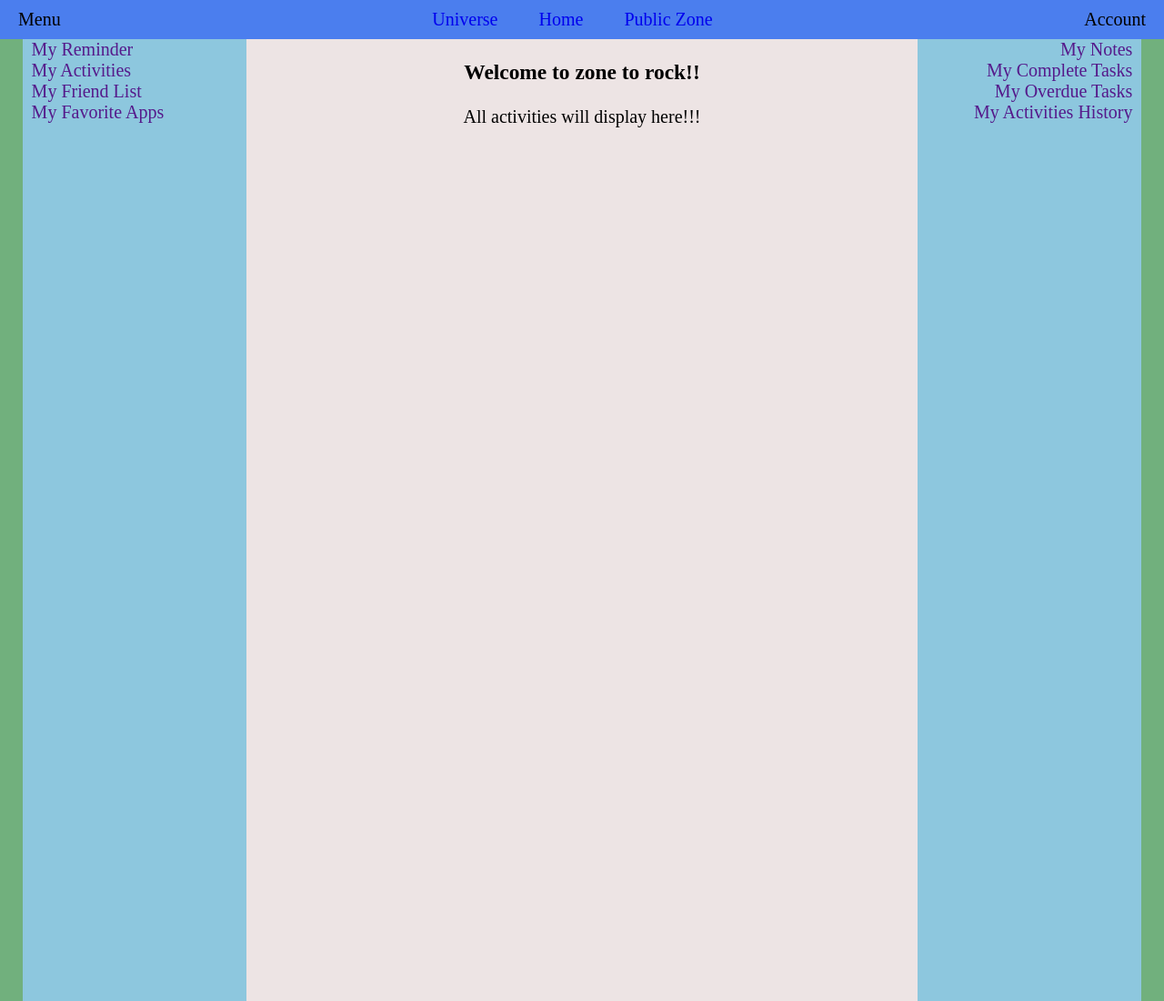
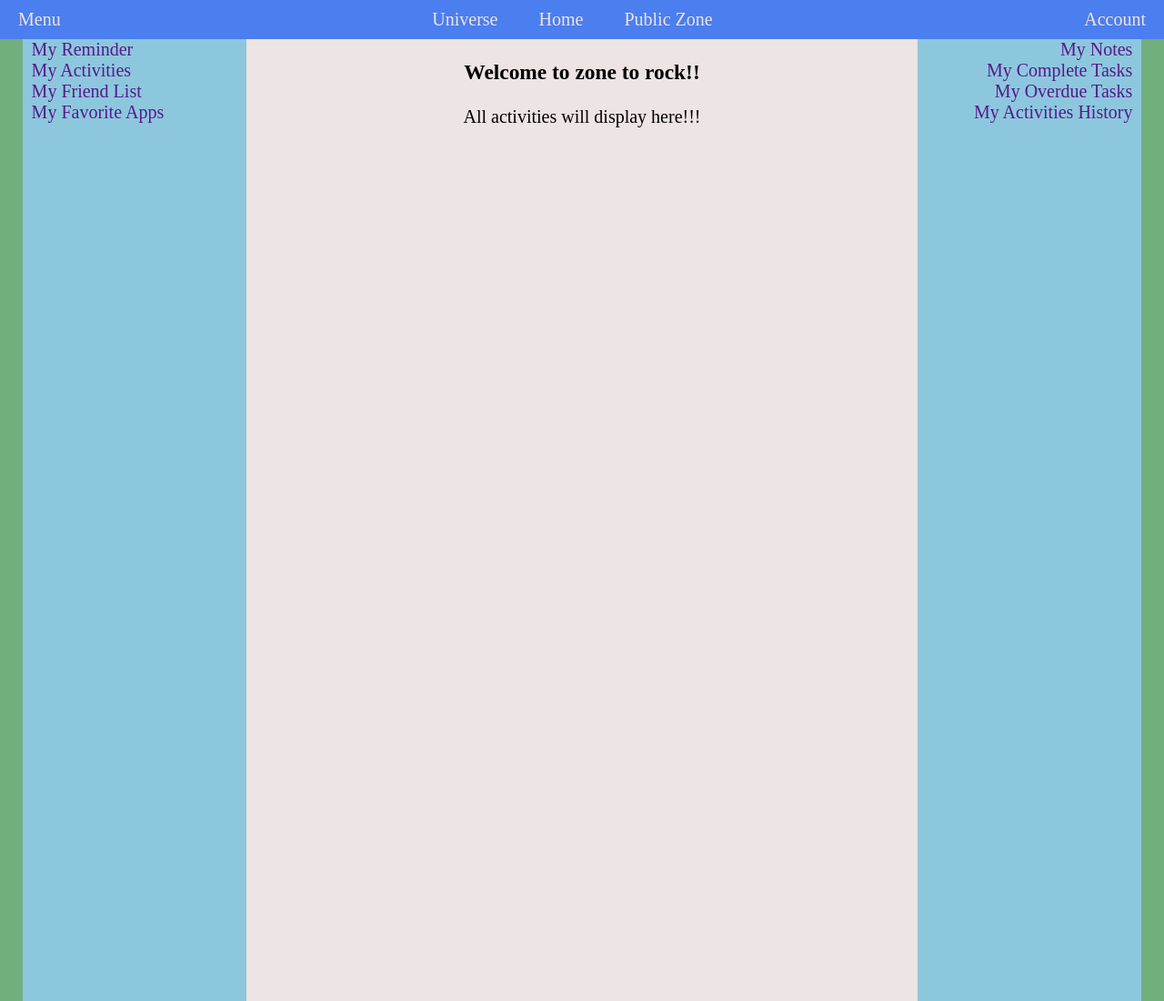
Before and after one commit to hiephamk/Zone2rock, a plain HTML site: page myzone.html in a window 1280 px wide. Shown: the top 1100 px of the page at 91% size. Drawn offline with Linux system fonts and the light colour scheme; files that its build step writes are made by us from their sources.

Commit message:
update code

```diff
--- a/css/index.css
+++ b/css/index.css
@@ -10,7 +10,7 @@ body {
   height: 100vh;
   width: 100%;
   display: flex;
-  background-image: url(/zone2rock/img/nature2.jpeg);
+  background-image: url(/zone2rock.github.io/img/nature2.jpeg);
   background-repeat: no-repeat;
   background-size: cover;
   justify-content: center;
--- a/css/myzone.css
+++ b/css/myzone.css
@@ -12,6 +12,7 @@ body {
 }
 .nav-bar {
   font-size: 20px;
+  color: #ede4e4;
   height: 50px;
   width: 100%;
   background-color: #4b7eee;
@@ -20,6 +21,7 @@ body {
   flex: 1;
 }
 .top-list {
+  color: #ede4e4;
   display: inline-flex;
   margin: 10px 20px;
   text-decoration-line: none;
--- a/css/publiczone.css
+++ b/css/publiczone.css
@@ -20,6 +20,7 @@ body {
   flex: 1;
 }
 .top-list {
+  color: #ede4e4;
   display: inline-flex;
   margin: 10px 20px;
   text-decoration-line: none;
--- a/myzone.html
+++ b/myzone.html
@@ -4,7 +4,7 @@
     <meta charset="UTF-8" />
     <meta name="viewport" content="width=device-width, initial-scale=1.0" />
     <title>My Zone</title>
-    <link rel="stylesheet" href="/zone2rock/css/myzone.css" />
+    <link rel="stylesheet" href="/zone2rock.github.io/css/myzone.css" />
   </head>
   <body>
     <!-- top-bar-start -->
@@ -14,9 +14,15 @@
         <li class="top-list menu">Menu</li>
       </div>
       <div>
-        <a href="/zone2rock/index.html" class="top-list home">Universe</a>
-        <a href="/zone2rock/myzone.html" class="top-list home">Home</a>
-        <a href="/zone2rock/publiczone.html" class="top-list publiczone"
+        <a href="/zone2rock.github.io/index.html" class="top-list home"
+          >Universe</a
+        >
+        <a href="/zone2rock.github.io/myzone.html" class="top-list home"
+          >Home</a
+        >
+        <a
+          href="/zone2rock.github.io/publiczone.html"
+          class="top-list publiczone"
           >Public Zone</a
         >
       </div>
```
Also changed, not shown: index.html (+1 -1 lines), publiczone.html (+10 -4 lines).
